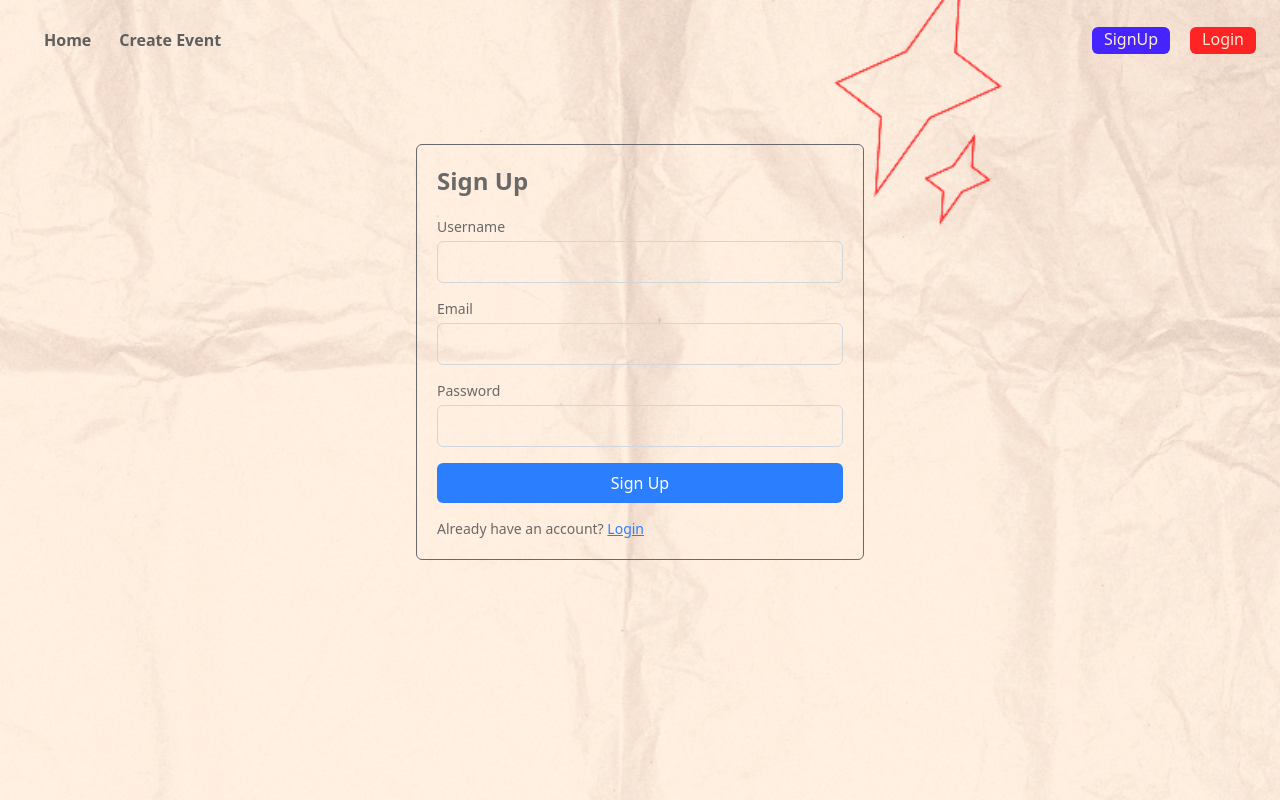
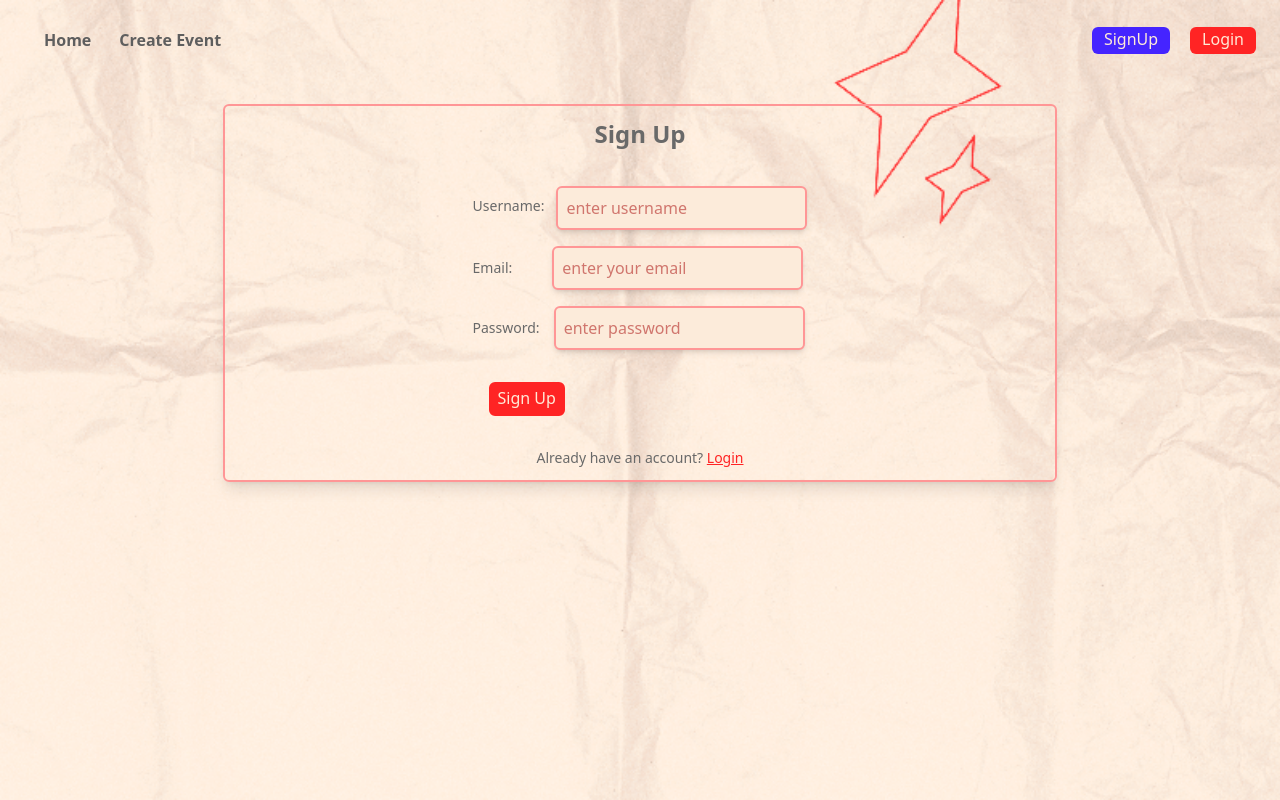
Before and after one commit to Bleon5/Event-Scheduler-Project, a React (Vite) app: page /signup in a window 1280 px wide. Built offline with nearby package versions, Linux system fonts and the light colour scheme.

Commit message:
add style

```diff
--- a/src/pages/CreateEvent.jsx
+++ b/src/pages/CreateEvent.jsx
@@ -43,34 +43,40 @@ function CreateEvent() {
   }
 
   return (
-    <form onSubmit={submitForm} className="border-2 border-[#ff9696] w-[70%] mx-auto rounded-md p-3
+    <div className="border-2 border-[#ff9696] w-[70%] mx-auto rounded-md p-3
     flex items-center flex-col shadow-lg">
+        <h2 className="text-2xl font-semibold mb-5">New Event</h2>
+        <form onSubmit={submitForm} >
         <div className="flex items-center my-4">
-      <label htmlFor="title" className="mr-13">title: </label>
+          <label htmlFor="title" className="mr-12 block text-sm font-medium">title: </label>
           <input type="text" name="title" className="p-2 rounded-md bg-[#fcebda]
           border-2 border-[#ff9696] shadow-md ml-3 text-[#a60000]" placeholder="enter a title"
             value={formData.title} onChange={handleChangeInput} />
         </div>
         <div className="flex items-center my-4">
-      <label htmlFor="description">description: </label>
+          <label htmlFor="description" className="mr-0.5 block text-sm font-medium">description: </label>
           <input type="text" name="description" className="p-2 rounded-md bg-[#fcebda]
           border-2 border-[#ff9696] shadow-md ml-3 text-[#a60000]" placeholder="enter a description"
           value={formData.description} onChange={handleChangeInput}/>
         </div>
         <div className="flex items-center my-4">
-      <label htmlFor="date" className="mr-12">date: </label>
+          <label htmlFor="date" className="mr-11 block text-sm font-medium">date: </label>
           <input type="date" name="date" className="p-2 rounded-md bg-[#fcebda]
           border-2 border-[#ff9696] shadow-md ml-3 text-[#a60000] w-[200px]" value={formData.date}
           onChange={handleChangeInput}/>
         </div>
         <div className="flex items-center my-4">
-      <label htmlFor="location" className="mr-5">location: </label>
+          <label htmlFor="location" className="mr-5 block text-sm font-medium">location: </label>
           <input type="text" name="location" className="p-2 rounded-md bg-[#fcebda]
           border-2 border-[#ff9696] shadow-md ml-3 text-[#a60000]" placeholder="enter a location"
           value={formData.location} onChange={handleChangeInput} />
         </div>
-    <button type="submit" className="cursor-pointer rounded-md m-4 px-3 pb-[3px] bg-[#ff2424] text-[#ffead7]">Add Event</button>
+        <button type="submit"
+        className="cursor-pointer rounded-md m-4 px-[7px] pb-[4px] pt-[2px] bg-[#ff2424] text-[#ffead7] border-2 border-[#ff2424]
+           hover:bg-[#ffead7] hover:border-[#ff2424] hover:text-[#ff2424] transition-all duration-300 ease-in">
+           Add Event</button>
         </form>
+    </div>
   )
 }
 
--- a/src/pages/SignUp.jsx
+++ b/src/pages/SignUp.jsx
@@ -10,37 +10,41 @@ function SignUp() {
   } = useEvn();
 
   return (
-    <div className="max-w-md mx-auto mt-10 p-5 border rounded-md">
+    <div className="border-2 border-[#ff9696] w-[70%] mx-auto rounded-md p-3
+     flex items-center flex-col shadow-lg">
       <h2 className="text-2xl font-semibold mb-5">Sign Up</h2>
       <form onSubmit={handleRegister}>
-        <div className="mb-4">
-          <label className="block text-sm font-medium mb-1">Username</label>
+        <div className="flex items-center my-4">
+          <label className="block text-sm font-medium mb-1">Username: </label>
           <input
             type="text"
+            placeholder="enter username"
             name="username"
             value={user.username || ""}
             onChange={handleChange}
-            className="w-full px-3 py-2 border border-gray-300 rounded-md"
+            className="p-2 rounded-md bg-[#fcebda] border-2 border-[#ff9696] shadow-md ml-3 text-[#a60000]"
           />
         </div>
-        <div className="mb-4">
-          <label className="block text-sm font-medium mb-1">Email</label>
+        <div className="flex items-center my-4">
+          <label className="block text-sm font-medium mr-7">Email: </label>
           <input
             type="email"
+            placeholder="enter your email"
             name="email"
             value={user.email || ""}
             onChange={handleChange}
-            className="w-full px-3 py-2 border border-gray-300 rounded-md"
+            className="p-2 rounded-md bg-[#fcebda] border-2 border-[#ff9696] shadow-md ml-3 text-[#a60000]"
           />
         </div>
-        <div className="mb-4">
-          <label className="block text-sm font-medium mb-1">Password</label>
+        <div className="flex items-center my-4">
+          <label className="block text-sm font-medium mr-0.5">Password: </label>
           <input
             type="password"
+            placeholder="enter password"
             name="password"
             value={user.password || ""}
             onChange={handleChange}
-            className="w-full px-3 py-2 border border-gray-300 rounded-md"
+            className="p-2 rounded-md bg-[#fcebda] border-2 border-[#ff9696] shadow-md ml-3 text-[#a60000]"
           />
         </div>
 
@@ -52,7 +56,8 @@ function SignUp() {
 
         <button
           type="submit"
-          className="w-full bg-blue-500 text-white py-2 rounded-md cursor-pointer hover:bg-white hover:text-blue-500 transition-all duration-300 ease-in"
+          className="cursor-pointer rounded-md m-4 px-[7px] pb-[4px] pt-[2px] bg-[#ff2424] text-[#ffead7] border-2 border-[#ff2424]
+           hover:bg-[#ffead7] hover:border-[#ff2424] hover:text-[#ff2424] transition-all duration-300 ease-in"
         >
           Sign Up
         </button>
@@ -61,7 +66,7 @@ function SignUp() {
         Already have an account?{" "}
         <button
           onClick={handleLoginRegisterToggle}
-          className="text-blue-500 underline"
+          className="text-[#ff2424] underline cursor-pointer"
         >
           Login
         </button>
```
Lines whose indentation alone changed are shown as unchanged.
